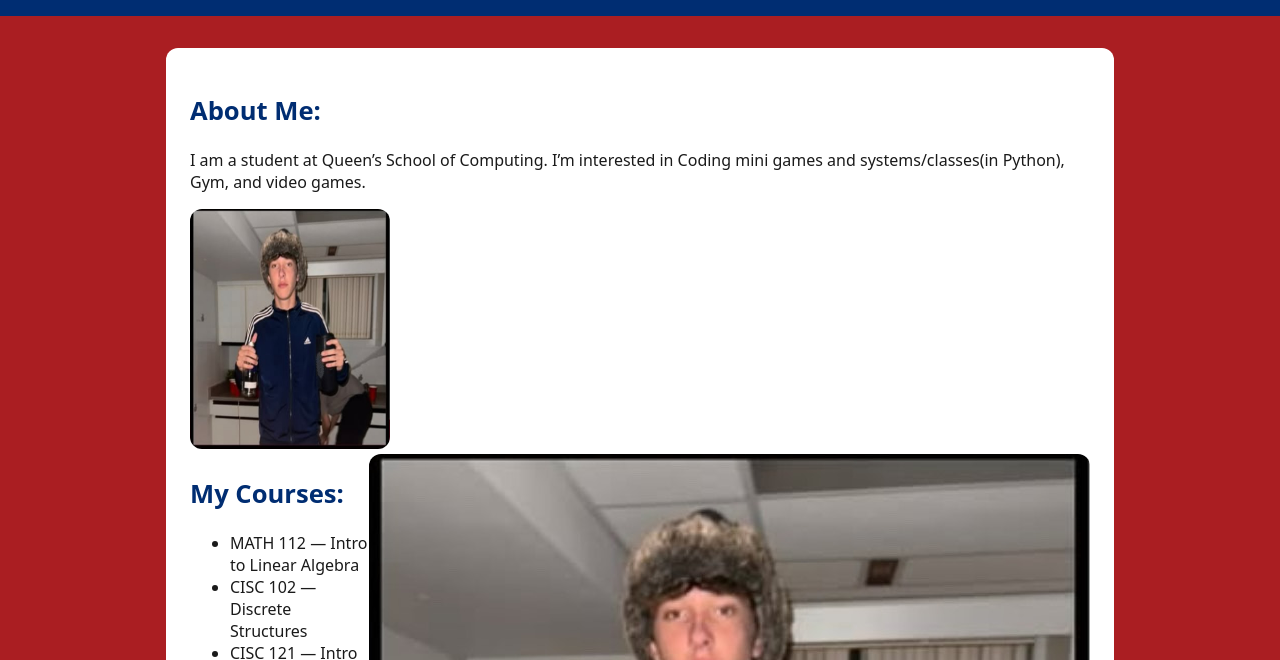
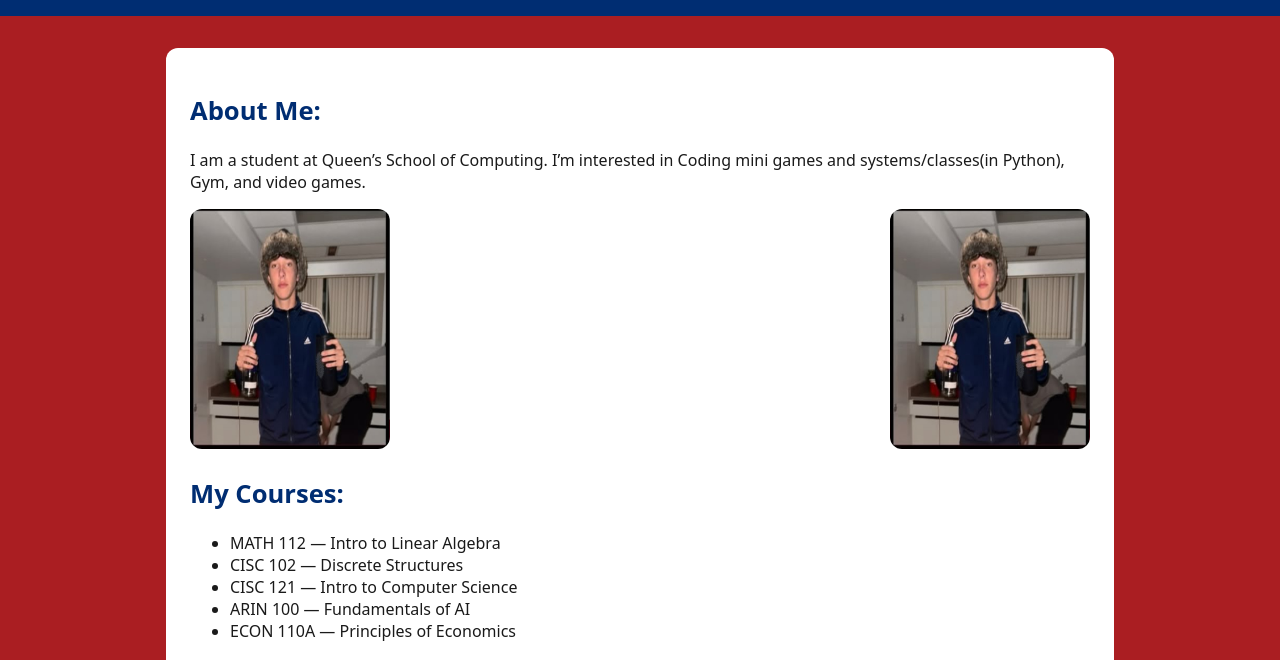
Before and after one commit to michaelzin07/queens-student-page, a plain HTML site: page index.html in a window 1280 px wide. Shown: the part 102-762 px from the top of the page. Drawn offline with Linux system fonts and the light colour scheme.

Commit message:
Update index.html

```diff
--- a/index.html
+++ b/index.html
@@ -18,7 +18,7 @@
 
       <!-- ====== PHOTO (upload me.jpg to repo root, then update the src below) ====== -->
       <img src="SelfPic.jpeg" alt="Michael Zinchenko" width="200" height="240" />
-      <img src="SelfPic.jpeg" alt="image" style="float: right">
+      <img src="SelfPic.jpeg" alt="Michael Zinchenko" style="float: right" width="200" height="240"  />
 
       <!-- ====== PROJECTS/COURSES (add or rename items to courses instead of projects) ====== -->
       <h2>My Courses:</h2>
```
